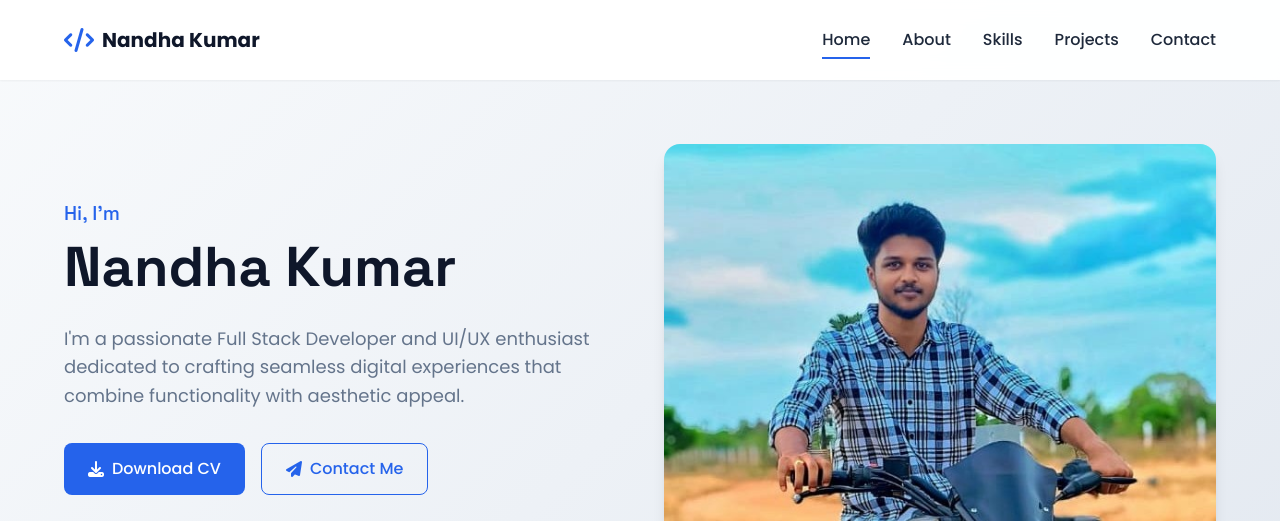
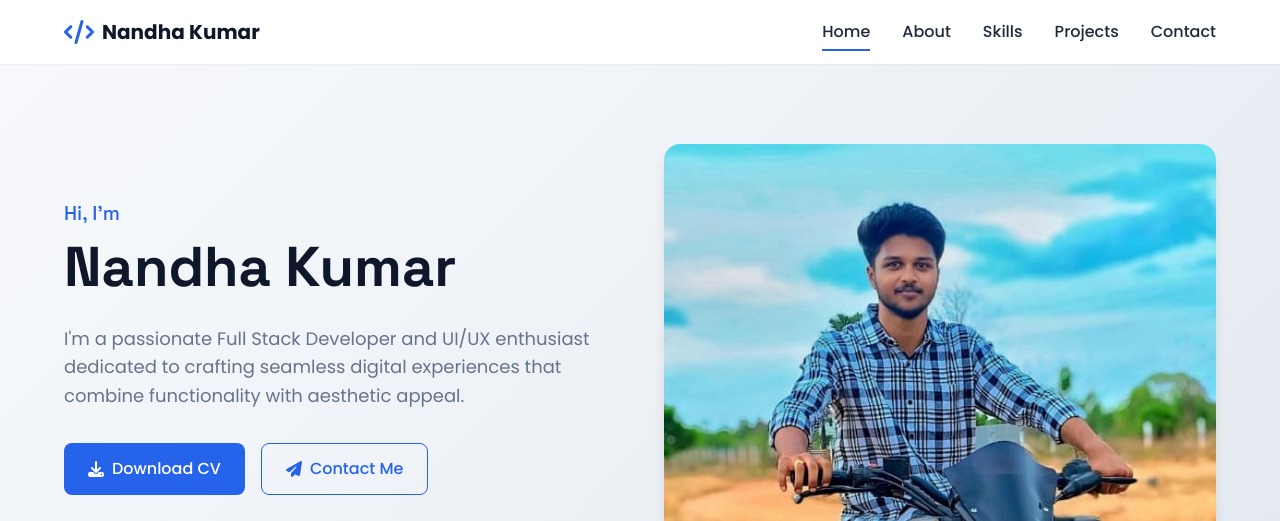
Before and after one commit to Nandha-Tech/My-Portfolio, a plain HTML site: page index.html in a window 1280 px wide. Shown: the top 521 px of the page. Drawn offline with Linux system fonts and the light colour scheme; a script that the page names is missing.

Commit message:
Update main.css

```diff
--- a/main.css
+++ b/main.css
@@ -150,7 +150,7 @@
         display: flex;
         align-items: center;
         justify-content: space-between;
-        padding: 1.5rem 0;
+        padding: 1.0rem 0;
       }
 
       .logo {
```
